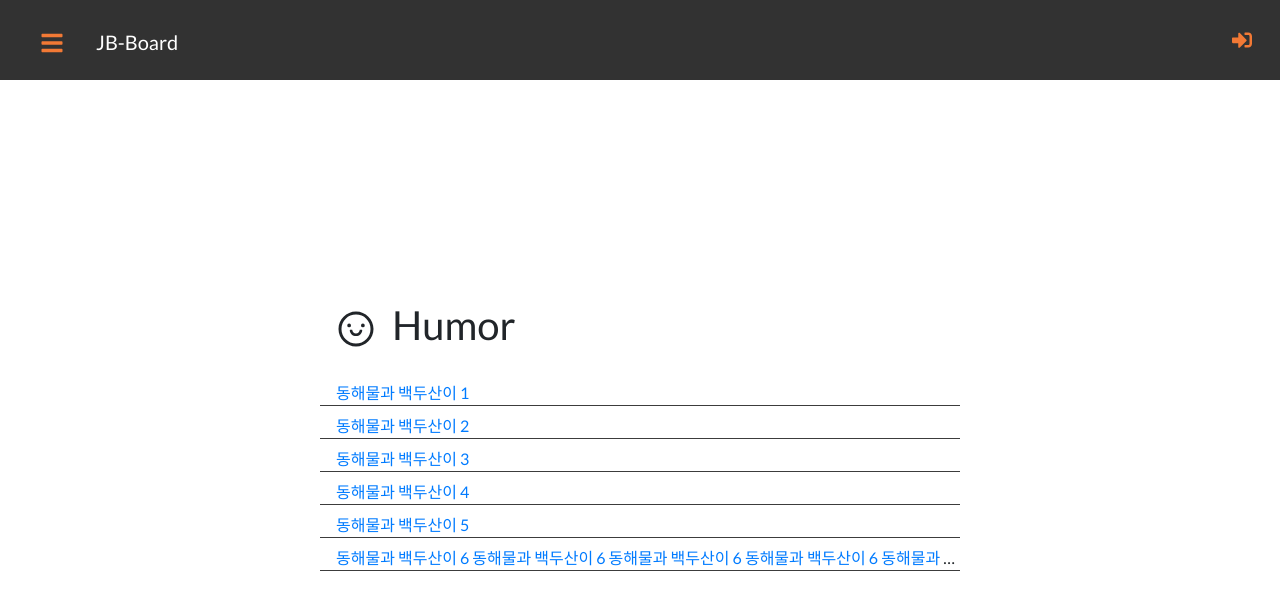
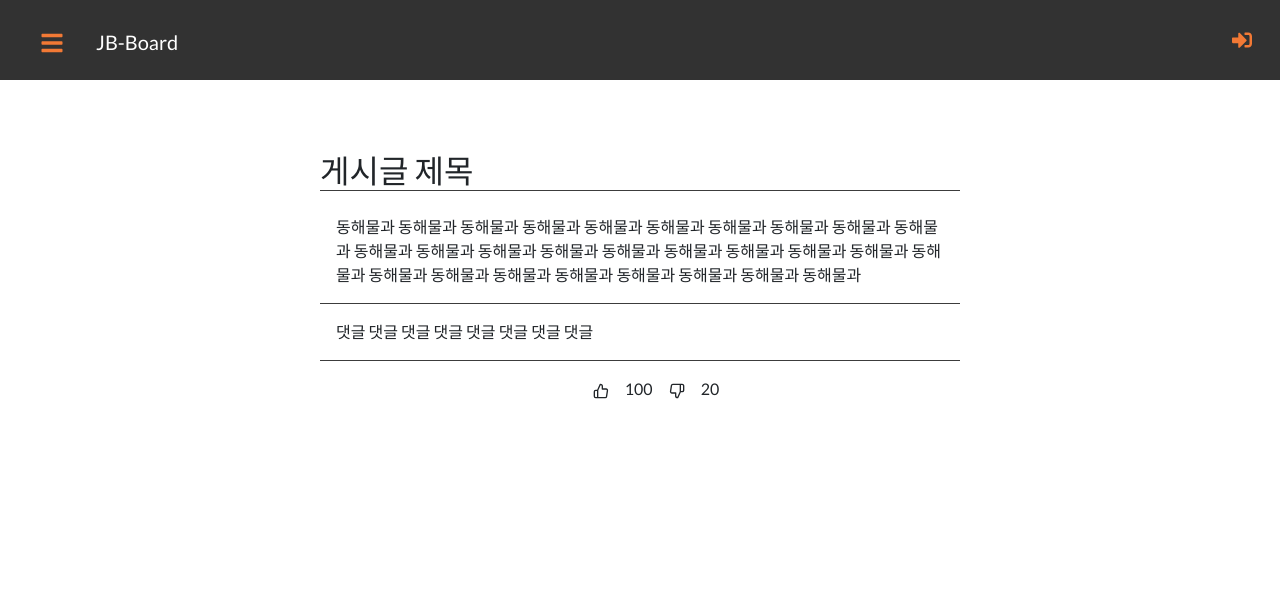
Before and after one commit to xxonbang/jb-board, a React (Create React App) app: page /board/humor/1 in a window 1280 px wide. Shown: the top 610 px of the page. Built offline with nearby package versions, Linux system fonts and the light colour scheme.

Commit message:
- 유머 게시판 게시글 보기 router 및 default template 작업

```diff
--- a/src/App.js
+++ b/src/App.js
@@ -4,6 +4,7 @@ import { BrowserRouter as Router, Switch, Route } from 'react-router-dom';
 import Home from './pages/home/Home';
 import Humor from './pages/board/Humor';
 import Society from './pages/board/Society';
+import PostView from './pages/post-view/post-view';
 
 function App() {
   return (
@@ -12,8 +13,10 @@ function App() {
         <Navbar />
         <Switch>
           <Route path='/' exact component={Home} />
-          <Route path='/board/humor' component={Humor} />
+          <Route exact path='/board/humor' component={Humor} />
+          <Route exact path={'/board/humor/:no'} component={PostView} />
           <Route path='/board/society' component={Society} />
+          {/*<Route path='/view' component={PostView} />*/}
         </Switch>
       </Router>
     </div>
--- a/src/pages/board-template/board-template.css
+++ b/src/pages/board-template/board-template.css
@@ -9,7 +9,9 @@
 }
 
 .inner-page-wrapper {
+    min-height: 80%;
     max-height: 80%;
+    min-width: 50%;
     max-width: 50%;
 
     display: flex;
--- a/src/pages/board-template/board-template.js
+++ b/src/pages/board-template/board-template.js
@@ -12,7 +12,7 @@ function BoardTemplate( {postData} ) {
             {postData.post_list.map((item, index) => {
               return (
                 <li key={index} className="post-title">
-                  <Link to={item.post_no}>
+                  <Link to={`/board/humor/${item.post_no}`}>
                     <span>{item.post_title}</span>
                   </Link>
                 </li>
--- /dev/null
+++ b/src/pages/post-view/mock-post-view.js
@@ -0,0 +1,10 @@
+const mockPostViewData =
+  {
+    title: '게시글 제목',
+    contents: '동해물과 동해물과 동해물과 동해물과 동해물과 동해물과 동해물과 동해물과 동해물과 동해물과 동해물과 동해물과 동해물과 동해물과 동해물과 동해물과 동해물과 동해물과 동해물과 동해물과 동해물과 동해물과 동해물과 동해물과 동해물과 동해물과 동해물과 동해물과 ',
+    view_count: '11',
+    reply: '댓글 댓글 댓글 댓글 댓글 댓글 댓글 댓글 '
+  }
+;
+
+export default mockPostViewData;
--- /dev/null
+++ b/src/pages/post-view/post-view.css
@@ -0,0 +1,68 @@
+.post-wrapper {
+    height: 100%;
+    width: 100%;
+
+    display: flex;
+    justify-content: center;
+    align-items: center;
+    flex: 1;
+}
+
+.inner-post-wrapper {
+    min-height: 80%;
+    max-height: 80%;
+    min-width: 50%;
+    max-width: 50%;
+
+    display: flex;
+    flex-direction: column;
+    flex: 1;
+}
+
+.post-view-title {
+    border-bottom: 1px solid #3C3C3C;
+}
+
+.post-view-contents {
+    padding: 1rem;
+    border-bottom: 1px solid #3C3C3C;
+}
+
+.post-view-reply {
+    padding: 1rem;
+    border-bottom: 1px solid #3C3C3C;
+}
+
+.thumb-icons {
+    width: 100%;
+
+    display: flex;
+    justify-content: center;
+    align-items: center;
+
+    margin: 1rem;
+}
+
+.thumbs-up {
+    /*margin: 1rem;*/
+}
+
+.thumbs-up:hover {
+    cursor: pointer;
+}
+
+.thumbs-up:active {
+    transform: translateY(3px);
+}
+
+.thumbs-down {
+    margin-left: 1rem;
+}
+
+.thumbs-down:hover {
+    cursor: pointer;
+}
+
+.thumbs-down:active {
+    transform: translateY(3px);
+}
--- /dev/null
+++ b/src/pages/post-view/post-view.js
@@ -0,0 +1,39 @@
+import React from 'react';
+import './post-view.css'
+import * as FiIcons from "react-icons/fi";
+
+import mockPostViewData from './mock-post-view'
+
+function PostView() {
+
+  const thumbsUp = () => {alert('박종우 쟝쟝맨!')}
+  const thumbsDown = () => {alert('박종우 메롱!')}
+
+  return (
+    <>
+      <div className="post-wrapper">
+        <div className="inner-post-wrapper">
+          <h2 className="post-view-title">{mockPostViewData.title}</h2>
+          <div className="post-view-contents">
+            {mockPostViewData.contents}
+          </div>
+          <div className="post-view-reply">
+            {mockPostViewData.reply}
+          </div>
+          <div className="thumb-icons">
+            <div className="thumbs-up">
+              <FiIcons.FiThumbsUp onClick={thumbsUp} />
+            </div>
+            <span>100</span>
+            <div className="thumbs-down">
+              <FiIcons.FiThumbsDown onClick={thumbsDown} />
+            </div>
+            <span>20</span>
+          </div>
+        </div>
+      </div>
+    </>
+  )
+}
+
+export default PostView;
```
Also changed, not shown: 1 other file (tests, documents, lock files or other folders).
